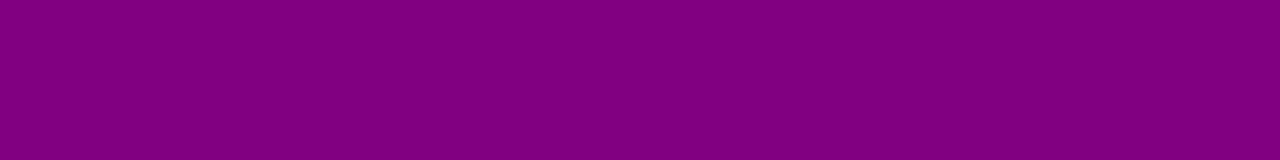
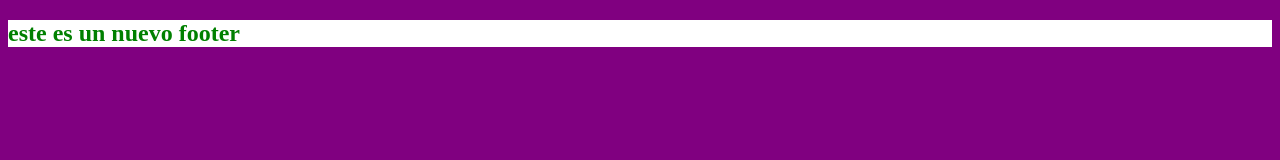
Before and after one commit to susanajimenez18/Gitramitas, a plain HTML site: page index.html in a window 1280 px wide. Drawn offline with Linux system fonts and the light colour scheme.

Commit message:
nuevo footer

```diff
--- a/index.html
+++ b/index.html
@@ -10,6 +10,12 @@
 
 <body>
 
+    <footer class="footer">
+
+        <h2>este es un nuevo footer</h2>
+
+    </footer>
+
 </body>
 
 </html>
--- a/styles.css
+++ b/styles.css
@@ -1,3 +1,11 @@
 body {
     background-color: purple;
 }
+
+.footer {
+    background-color: white;
+}
+
+h2 {
+    color: green;
+}
```
